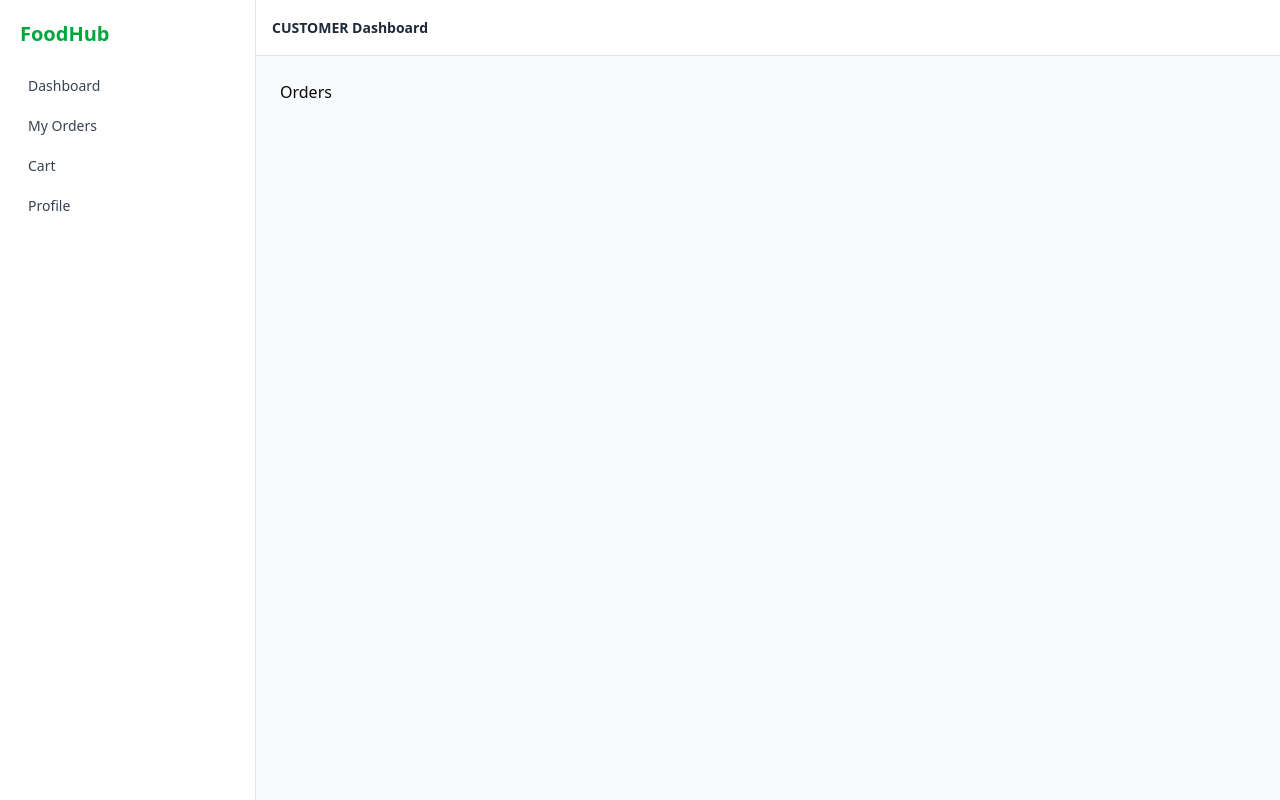
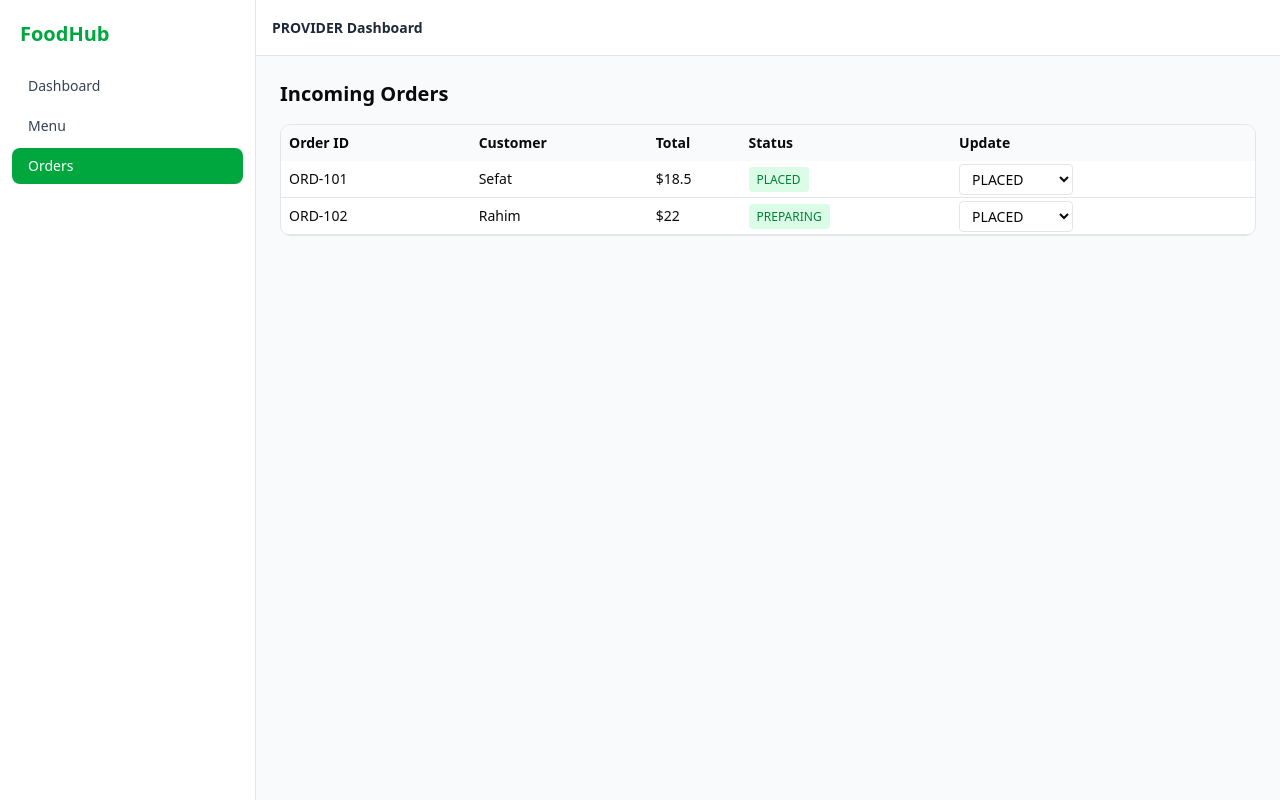
Before and after one commit to Muhammad-sefat/foodhub_client, a Next.js app: page /dashboard/provider/orders in a window 1280 px wide. Built offline with nearby package versions, Linux system fonts and the light colour scheme.

Commit message:
complete all page design for provider

```diff
--- a/src/app/dashboard/admin/page.tsx
+++ b/src/app/dashboard/admin/page.tsx
@@ -1,7 +1,16 @@
-export default function page() {
+import AdminStatCard from "@/components/admin/AdminStatCard";
+
+export default function AdminDashboardPage() {
   return (
-    <div>
-      <h1>Admin Dashboard</h1>
+    <div className="space-y-6">
+      <h2 className="text-xl font-semibold">Admin Dashboard 📊</h2>
+
+      <div className="grid grid-cols-1 sm:grid-cols-4 gap-4">
+        <AdminStatCard title="Total Users" value="120" />
+        <AdminStatCard title="Providers" value="18" />
+        <AdminStatCard title="Orders" value="340" />
+        <AdminStatCard title="Revenue" value="$4,520" />
+      </div>
     </div>
   );
 }
--- a/src/app/dashboard/provider/menu/page.tsx
+++ b/src/app/dashboard/provider/menu/page.tsx
@@ -1,7 +1,25 @@
-export default function page() {
+import MenuItemCard from "@/components/provider/MenuItemCard";
+
+const menuItems = [
+  { title: "Chicken Burger", price: 6.5, category: "Burger" },
+  { title: "Pepperoni Pizza", price: 8.5, category: "Pizza" },
+  { title: "Club Sandwich", price: 5.5, category: "Sandwich" },
+];
+
+export default function ProviderMenuPage() {
   return (
-    <div>
-      <h1>Menu list</h1>
+    <div className="space-y-4">
+      <div className="flex justify-between items-center">
+        <h2 className="text-xl font-semibold">My Menu</h2>
+
+        <button className="bg-green-600 text-white px-4 py-2 rounded hover:bg-green-700">
+          + Add Meal
+        </button>
+      </div>
+
+      {menuItems.map((item, i) => (
+        <MenuItemCard key={i} {...item} />
+      ))}
     </div>
   );
 }
--- a/src/app/dashboard/provider/orders/page.tsx
+++ b/src/app/dashboard/provider/orders/page.tsx
@@ -1,7 +1,44 @@
-export default function page() {
+import OrderRow from "@/components/provider/OrderRow";
+
+const orders = [
+  {
+    id: "ORD-101",
+    customer: "Sefat",
+    total: 18.5,
+    status: "PLACED",
+  },
+  {
+    id: "ORD-102",
+    customer: "Rahim",
+    total: 22,
+    status: "PREPARING",
+  },
+];
+
+export default function ProviderOrdersPage() {
   return (
-    <div>
-      <h1>Orders</h1>
+    <div className="space-y-4">
+      <h2 className="text-xl font-semibold">Incoming Orders</h2>
+
+      <div className="overflow-x-auto bg-white border rounded-lg">
+        <table className="w-full text-sm p-2">
+          <thead className="bg-gray-50 text-left">
+            <tr>
+              <th className="p-2">Order ID</th>
+              <th>Customer</th>
+              <th>Total</th>
+              <th>Status</th>
+              <th>Update</th>
+            </tr>
+          </thead>
+
+          <tbody className="p-2">
+            {orders.map((order) => (
+              <OrderRow key={order.id} {...order} />
+            ))}
+          </tbody>
+        </table>
+      </div>
     </div>
   );
 }
--- a/src/app/dashboard/provider/page.tsx
+++ b/src/app/dashboard/provider/page.tsx
@@ -1,7 +1,15 @@
-export default function page() {
+import StatCard from "@/components/provider/StatCard";
+
+export default function ProviderDashboard() {
   return (
-    <div>
-      <h1>Provider Dashboard</h1>
+    <div className="space-y-6">
+      <h2 className="text-xl font-semibold">Provider Dashboard 🍳</h2>
+
+      <div className="grid grid-cols-1 sm:grid-cols-3 gap-4">
+        <StatCard title="Total Orders" value="34" />
+        <StatCard title="Active Orders" value="5" />
+        <StatCard title="Total Revenue" value="$560.00" />
+      </div>
     </div>
   );
 }
--- /dev/null
+++ b/src/components/admin/AdminStatCard.tsx
@@ -0,0 +1,14 @@
+export default function AdminStatCard({
+  title,
+  value,
+}: {
+  title: string;
+  value: string;
+}) {
+  return (
+    <div className="bg-white border rounded-lg p-4">
+      <p className="text-sm text-gray-500">{title}</p>
+      <h3 className="text-2xl font-bold text-gray-900">{value}</h3>
+    </div>
+  );
+}
--- /dev/null
+++ b/src/components/admin/CategoryCard.tsx
@@ -0,0 +1,8 @@
+export default function CategoryCard({ name }: { name: string }) {
+  return (
+    <div className="bg-white border rounded-lg p-4 flex justify-between">
+      <p className="font-medium">{name}</p>
+      <button className="text-sm text-red-500 hover:underline">Delete</button>
+    </div>
+  );
+}
--- /dev/null
+++ b/src/components/admin/OrderRow.tsx
@@ -0,0 +1,23 @@
+export default function AdminOrderRow({
+  id,
+  customer,
+  provider,
+  total,
+  status,
+}: {
+  id: string;
+  customer: string;
+  provider: string;
+  total: number;
+  status: string;
+}) {
+  return (
+    <tr className="border-b">
+      <td className="py-2">{id}</td>
+      <td>{customer}</td>
+      <td>{provider}</td>
+      <td>${total}</td>
+      <td>{status}</td>
+    </tr>
+  );
+}
--- /dev/null
+++ b/src/components/admin/UserRow.tsx
@@ -0,0 +1,35 @@
+export default function UserRow({
+  name,
+  email,
+  role,
+  status,
+}: {
+  name: string;
+  email: string;
+  role: string;
+  status: string;
+}) {
+  return (
+    <tr className="border-b">
+      <td className="py-2">{name}</td>
+      <td>{email}</td>
+      <td>{role}</td>
+      <td>
+        <span
+          className={`px-2 py-1 text-xs rounded ${
+            status === "ACTIVE"
+              ? "bg-green-100 text-green-700"
+              : "bg-red-100 text-red-700"
+          }`}
+        >
+          {status}
+        </span>
+      </td>
+      <td>
+        <button className="text-xs text-green-600 hover:underline">
+          Toggle Status
+        </button>
+      </td>
+    </tr>
+  );
+}
--- /dev/null
+++ b/src/components/provider/MenuItemCard.tsx
@@ -0,0 +1,23 @@
+export default function MenuItemCard({
+  title,
+  price,
+  category,
+}: {
+  title: string;
+  price: number;
+  category: string;
+}) {
+  return (
+    <div className="bg-white border rounded-lg p-4 flex justify-between items-center">
+      <div>
+        <p className="font-semibold">{title}</p>
+        <p className="text-sm text-gray-500">{category}</p>
+      </div>
+
+      <div className="text-right space-y-1">
+        <p className="font-bold">${price}</p>
+        <button className="text-xs text-green-600 hover:underline">Edit</button>
+      </div>
+    </div>
+  );
+}
--- /dev/null
+++ b/src/components/provider/OrderRow.tsx
@@ -0,0 +1,32 @@
+export default function OrderRow({
+  id,
+  customer,
+  total,
+  status,
+}: {
+  id: string;
+  customer: string;
+  total: number;
+  status: string;
+}) {
+  return (
+    <tr className="border-b">
+      <td className="p-2">{id}</td>
+      <td>{customer}</td>
+      <td>${total}</td>
+      <td>
+        <span className="px-2 py-1 text-xs rounded bg-green-100 text-green-700">
+          {status}
+        </span>
+      </td>
+      <td>
+        <select className="border rounded px-2 py-1 text-sm">
+          <option>PLACED</option>
+          <option>PREPARING</option>
+          <option>READY</option>
+          <option>DELIVERED</option>
+        </select>
+      </td>
+    </tr>
+  );
+}
--- /dev/null
+++ b/src/components/provider/StatCard.tsx
@@ -0,0 +1,14 @@
+export default function StatCard({
+  title,
+  value,
+}: {
+  title: string;
+  value: string;
+}) {
+  return (
+    <div className="bg-white rounded-lg border p-4">
+      <p className="text-sm text-gray-500">{title}</p>
+      <h3 className="text-2xl font-bold text-gray-900">{value}</h3>
+    </div>
+  );
+}
--- a/src/constants/roles.tsx
+++ b/src/constants/roles.tsx
@@ -4,4 +4,4 @@ export type Role = "CUSTOMER" | "PROVIDER" | "ADMIN";
  * TEMP
  * Later this will come from auth (session.user.role)
  */
-export const CURRENT_ROLE: Role = "CUSTOMER";
+export const CURRENT_ROLE: Role = "PROVIDER";
```
